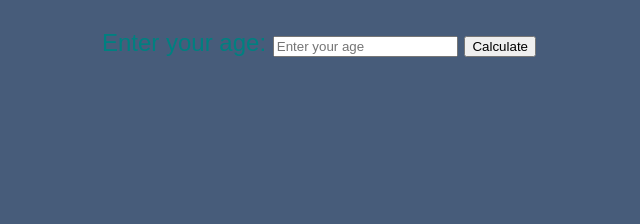
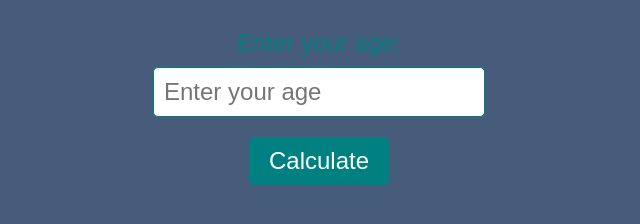
Before and after one commit to UbaidRussell/lifeInWeeks, a website: page lifePhase/index.html in a window 1280 px wide. Shown: the part 90-314 px from the top of the page, without its empty margins (321-961 px from the left). Drawn offline with Linux system fonts and the light colour scheme.

Commit message:
Btter styled lifePhase website ❕

```diff
--- a/lifePhase/index.html
+++ b/lifePhase/index.html
@@ -8,13 +8,14 @@
 </head>
 <body>
 <h1>Life Phase Calculator</h1>
-
+<div class="container">
   <label for="ageInput">Enter your age:</label>
   <input type="number" id="ageInput" placeholder="Enter your age">
 
   <button onclick="calculateLifePhase()">Calculate</button>
 
   <p id="result"></p>
+</div>
 
   <script src="lifePhase.js"></script>
 </body>
--- a/lifePhase/main.css
+++ b/lifePhase/main.css
@@ -7,3 +7,30 @@ body{
     margin: 0;
     padding: 0;
 }
+.container{
+    width: 80%;
+    margin: 0 auto;
+    display: flex;
+    flex-direction: column;
+    justify-content: center;
+    align-items: center;
+}
+
+input{
+    display: inline-block;
+    padding: 10px;
+    border-radius: 5px;
+    border: 1px solid #008080;
+    margin: 10px;
+    font-size: 1em;
+}
+button{
+    background-color: #008080;
+    color: #fff;
+    border: none;
+    padding: 10px 20px;
+    border-radius: 5px;
+    cursor: pointer;
+    font-size: 1em;
+    margin: 10px;
+}
```
